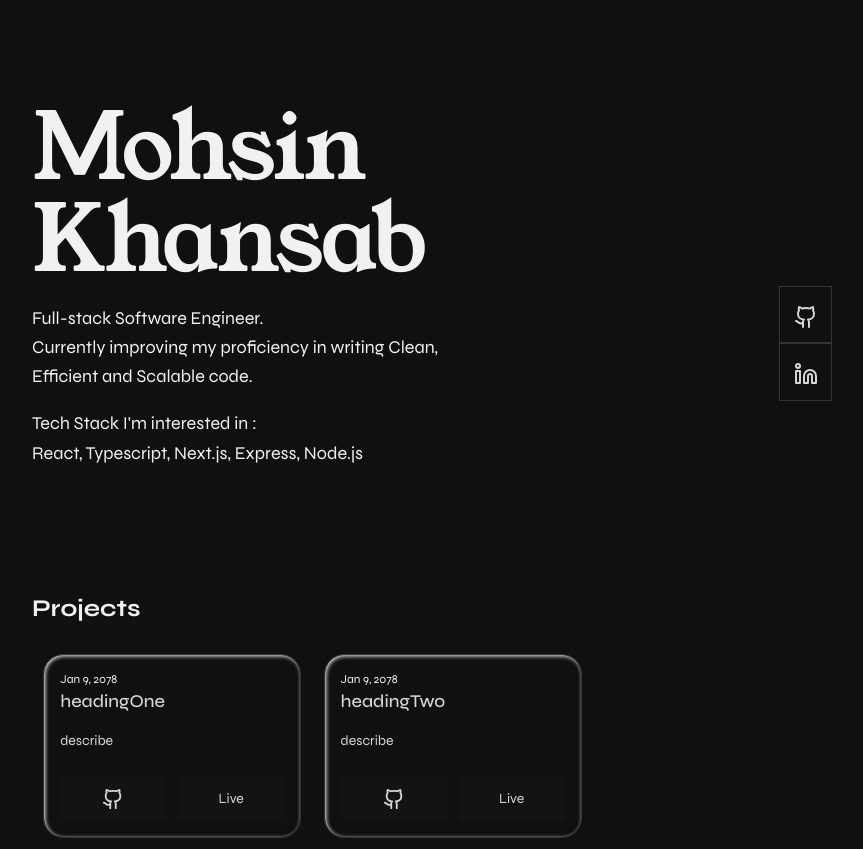
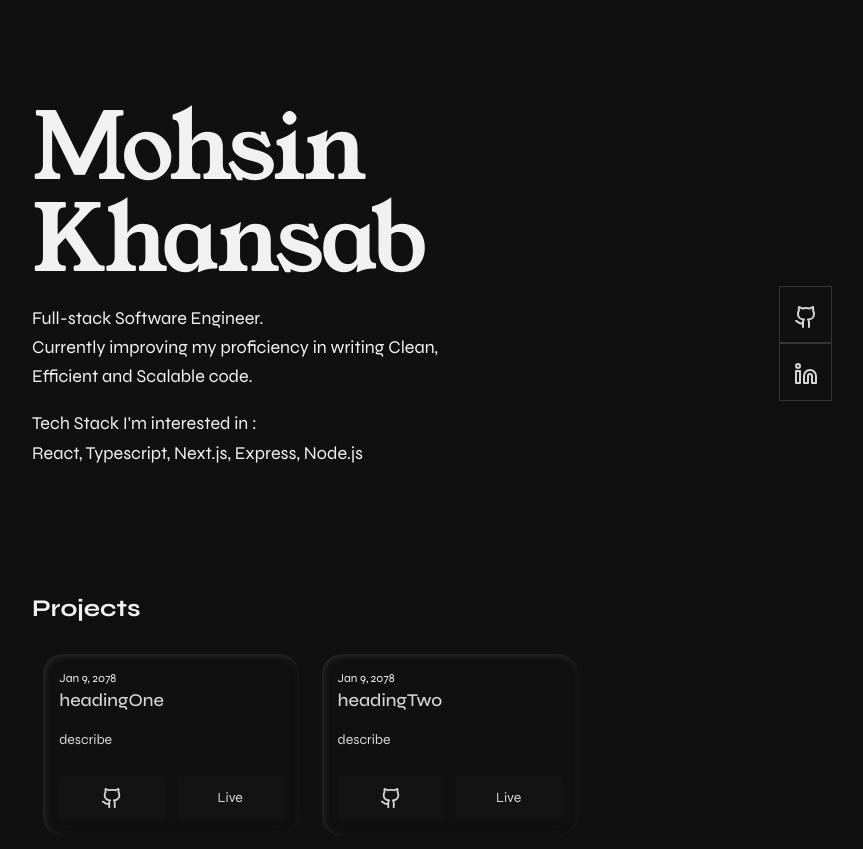
Before and after one commit to mohs-in/website_v3, a React (Vite) app: page / in a window 1280 px wide. Shown: the top 849 px of the page, without its empty margins (208-1071 px from the left). Built offline with nearby package versions, Linux system fonts and the light colour scheme.

Commit message:
update box shadow

```diff
--- a/src/App.scss
+++ b/src/App.scss
@@ -83,13 +83,13 @@ article {
     flex-direction: column;
     justify-content: space-between;
     height: 70%;
-    border: 1px solid $color-dark;
+    // border: 1px solid $color-dark;
     border-radius: 1.25rem;
     width: fit-content;
     margin: .7em;
     max-width: 14em;
     flex: 0 0 55rem;
-    box-shadow: inset 1px 1px 4px #fff, inset -1px -1px 5px #000;
+    box-shadow: inset 1px 1px 7px #343434, inset -1px -1px 5px #000;
 
 }
 
@@ -139,6 +139,8 @@ article {
         width: 100%;
         height: 1.25rem;
         text-decoration: inherit;
+        // box-shadow: inset 1px 1px 3px #343434, inset -1px -1px 5px #000;
+
     }
     img {
         width: 22px;
```
